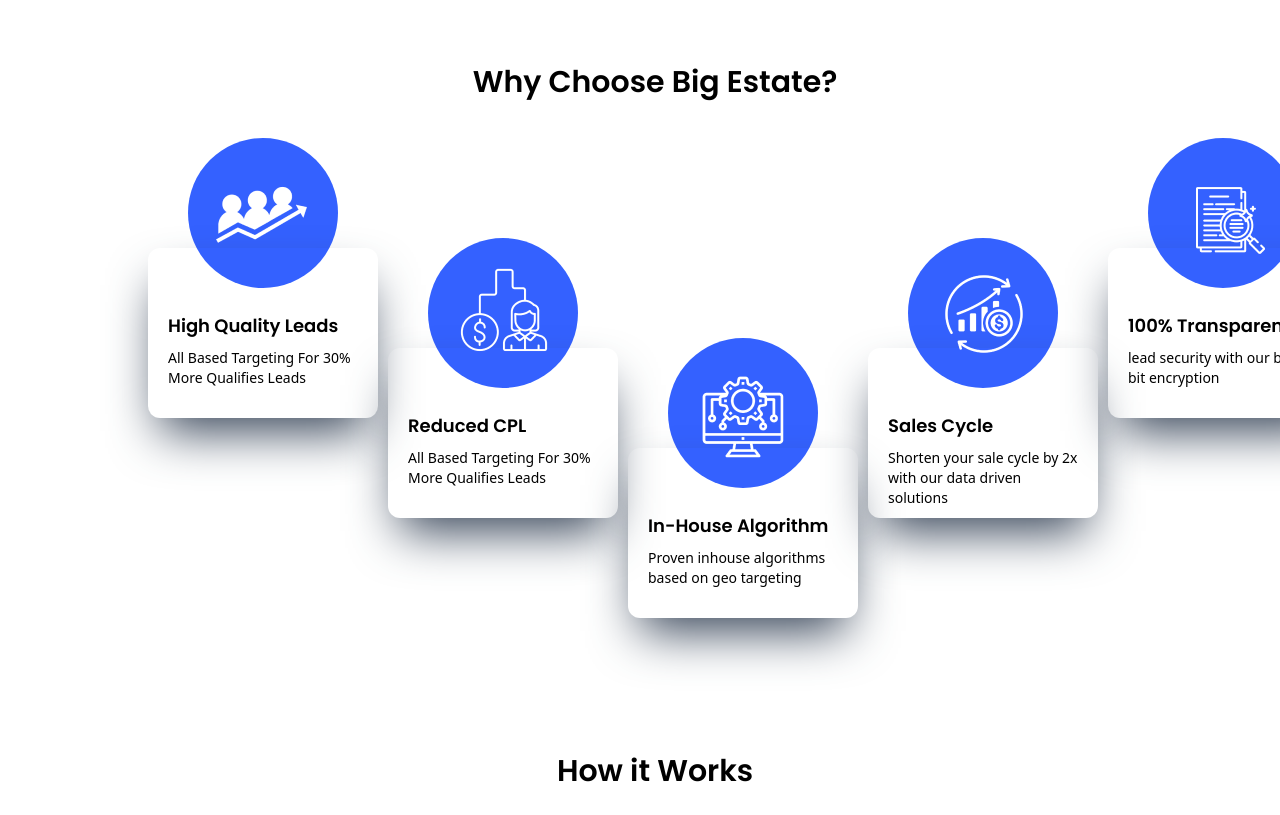
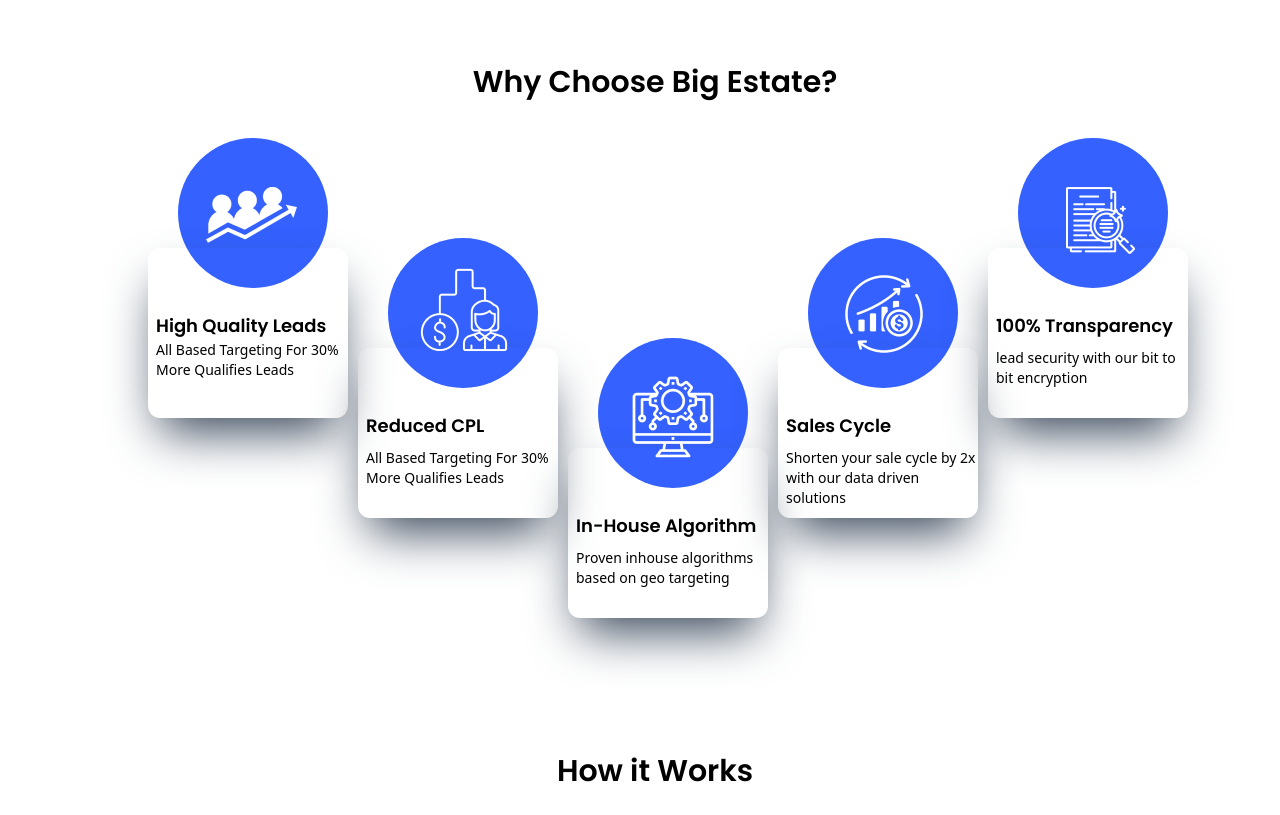
Before and after one commit to tokyo3001/big-estate, a React (Create React App) app: page / in a window 1280 px wide. Shown: the part 1620-2435 px from the top of the page. Built offline with nearby package versions, Linux system fonts and the light colour scheme.

Commit message:
fixed margins

```diff
--- a/src/components/Choose.jsx
+++ b/src/components/Choose.jsx
@@ -13,46 +13,46 @@ function Choose() {
         </p>
         <div className='lg:flex mt-[38px]'>
             <div className=''>
-                <div className='bg-[#3461FF] lg:ml-[60px] ml-[150px] rounded-full w-[150px] h-[150px]'>
+                <div className='bg-[#3461FF] lg:ml-[50px] ml-[150px] rounded-full w-[150px] h-[150px]'>
                     <img src={quality} alt="" className='p-4 pt-12 pl-7'/>
                 </div>
-                <div className='rounded-xl shadow-slate-700 shadow-2xl mt-[-40px] lg:ml-[20px] ml-[110px] w-[230px] h-[170px] pt-16 pl-5'>
+                <div className='rounded-xl shadow-slate-700 shadow-2xl mt-[-40px] lg:ml-[20px] ml-[110px] w-[200px] h-[170px] pt-16 pl-2'>
                     <p className='text-lg font-display1'>High Quality Leads</p>
-                    <p className='pt-2 text-sm w-[196px] h-[54px]'>All Based Targeting For 30% More Qualifies Leads</p>
+                    <p className='text-sm w-[196px] h-[54px]'>All Based Targeting For 30% More Qualifies Leads</p>
                 </div>
             </div>
             <div className='lg:mt-[100px] mt-[40px]'>
-                <div className='bg-[#3461FF] lg:ml-[50px] ml-[150px] rounded-full w-[150px] h-[150px]'>
+                <div className='bg-[#3461FF] lg:ml-[40px] ml-[150px] rounded-full w-[150px] h-[150px]'>
                     <img src={cpl} alt="" className='p-4 pt-6 pl-7'/>
                 </div>
-                <div className='rounded-xl shadow-slate-700 shadow-2xl mt-[-40px] ml-[110px] lg:ml-[10px] w-[230px] h-[170px] pt-16 pl-5'>
+                <div className='rounded-xl shadow-slate-700 shadow-2xl mt-[-40px] ml-[110px] lg:ml-[10px] w-[200px] h-[170px] pt-16 pl-2'>
                     <p className='text-lg font-display1'>Reduced CPL</p>
                     <p className='pt-2 text-sm w-[196px] h-[54px]'>All Based Targeting For 30% More Qualifies Leads</p>
                 </div>
             </div>
             <div className='lg:mt-[200px] mt-[40px]'>
-                <div className='bg-[#3461FF] lg:ml-[50px] ml-[150px] rounded-full w-[150px] h-[150px]'>
+                <div className='bg-[#3461FF] lg:ml-[40px] ml-[150px] rounded-full w-[150px] h-[150px]'>
                     <img src={inhouse} alt="" className='p-4 pt-9 pl-8'/>
                 </div>
-                <div className='rounded-xl shadow-slate-700 shadow-2xl mt-[-40px] ml-[110px] lg:ml-[10px] w-[230px] h-[170px] pt-16 pl-5'>
+                <div className='rounded-xl shadow-slate-700 shadow-2xl mt-[-40px] ml-[110px] lg:ml-[10px] w-[200px] h-[170px] pt-16 pl-2'>
                     <p className='text-lg font-display1'>In-House Algorithm</p>
                     <p className='pt-2 text-sm w-[196px] h-[54px]'>Proven inhouse algorithms based on geo targeting</p>
                 </div>
             </div>
             <div className='lg:mt-[100px] mt-[40px]'>
-                <div className='bg-[#3461FF] lg:ml-[50px] ml-[150px] rounded-full w-[150px] h-[150px]'>
+                <div className='bg-[#3461FF] lg:ml-[40px] ml-[150px] rounded-full w-[150px] h-[150px]'>
                     <img src={sales} alt="" className='p-4 pt-9 pl-9'/>
                 </div>
-                <div className='rounded-xl shadow-slate-700 shadow-2xl mt-[-40px] ml-[110px] lg:ml-[10px] w-[230px] h-[170px] pt-16 pl-5'>
+                <div className='rounded-xl shadow-slate-700 shadow-2xl mt-[-40px] ml-[110px] lg:ml-[10px] w-[200px] h-[170px] pt-16 pl-2'>
                     <p className='text-lg font-display1'>Sales Cycle</p>
                     <p className='pt-2 text-sm w-[196px] h-[54px]'>Shorten your sale cycle by 2x with our data driven solutions </p>
                 </div>
             </div>
             <div className='lg:mt-[0px] mt-[40px]'>
-                <div className='bg-[#3461FF] lg:ml-[50px] ml-[150px] rounded-full w-[150px] h-[150px]'>
+                <div className='bg-[#3461FF] lg:ml-[40px] ml-[150px] rounded-full w-[150px] h-[150px]'>
                     <img src={transparent} alt="" className='p-4 pt-12 pl-12'/>
                 </div>
-                <div className='rounded-xl shadow-slate-700 shadow-2xl mt-[-40px] ml-[110px] lg:ml-[10px] w-[230px] h-[170px] pt-16 pl-5'>
+                <div className='rounded-xl shadow-slate-700 shadow-2xl mt-[-40px] ml-[110px] lg:ml-[10px] w-[200px] h-[170px] pt-16 pl-2'>
                     <p className='text-lg font-display1'>100% Transparency</p>
                     <p className='pt-2 text-sm w-[196px] h-[54px]'>lead security with our bit to bit encryption</p>
                 </div>
--- a/src/components/Partners.jsx
+++ b/src/components/Partners.jsx
@@ -14,7 +14,7 @@ function Partners() {
         </p>
         <div className='mt-[38px] bg-[#F3F6FF] lg:w-[1840px] md:w-[1024px] lg:ml-[-400px] md:ml-0 lg:overflow-auto md:overflow-scroll' >
             <div className='flex md:w-[1024px] m-auto md:overflow-scroll lg:overflow-auto overflow-scroll'>
-              <img className='w-[263px] h-[116px] mt-12 lg:ml-[75px]' src={m3m} alt="" />
+              <img className='w-[263px] h-[116px] mt-12 ' src={m3m} alt="" />
               <img className='w-[263px] h-[116px] mt-12 ml-[34px]' src={whiteland} alt="" />
               <img className='w-[263px] h-[116px] mt-12 ml-[34px]' src={emaar} alt="" />
               <img className='w-[263px] h-[116px] mt-12 ml-[34px]' src={dlf} alt="" />
```
